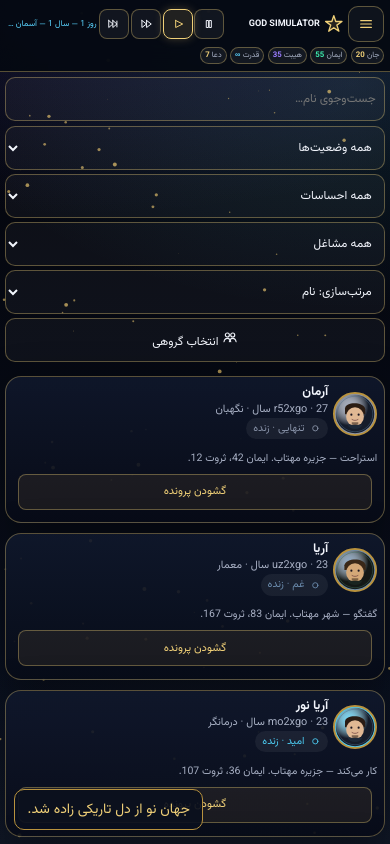
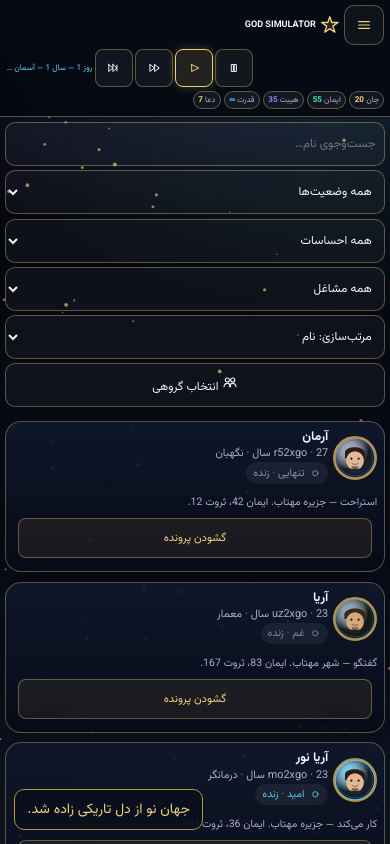
Before and after one commit to mrkhoshkam78/GodSimulator, a plain HTML site: page index.html in a window 390 px wide. Both pictures are taken after a click on the button "آغاز آفرینش". Drawn offline with Linux system fonts and the light colour scheme.

Commit message:
Add files via upload

```diff
--- a/css/style.css
+++ b/css/style.css
@@ -351,7 +351,7 @@ html, body { overflow: hidden; max-width: 100%; }
   .topbar-main { gap: .4rem; min-height: 38px; }
   .brand small { display: none; }
   .brand strong { font-size: .78rem; }
-  .time-controls button { width: 32px; height: 32px; }
+  .time-controls button { width: 36px; height: 36px; min-width: 36px; min-height: 36px; }
   #time-display { font-size: .65rem; max-width: 8.5rem; }
   .stat-pill { font-size: .62rem; padding: .14rem .36rem; }
   .world-stats { gap: .25rem; }
@@ -368,14 +368,14 @@ html, body { overflow: hidden; max-width: 100%; }
   .settings-grid { grid-template-columns: 1fr; }
   .divine-banner { top: 12%; min-width: 88vw; padding: .8rem 1rem; }
   .sidebar { max-width: 100%; }
-  .icon-btn { width: 40px; height: 40px; }
+  .icon-btn { width: 40px; height: 40px; min-width: 40px; min-height: 40px; }
 }
 
 @media (max-width: 400px) {
   .brand strong { font-size: .68rem; }
   .stat-pill { font-size: .6rem; }
-  .time-controls button { width: 32px; height: 32px; }
-  #time-display { font-size: .62rem; max-width: 8rem; }
+  .time-controls button { width: 36px; height: 36px; min-width: 36px; min-height: 36px; }
+  #time-display { font-size: .62rem; max-width: 7.5rem; }
 }
 
 @media (min-width: 961px) {
@@ -628,8 +628,9 @@ html, body {
   -webkit-user-select: none;
   user-select: none;
 }
-.app, .main, .topbar, .sidebar, .view {
+.app, .main, .topbar, .sidebar, .view, .people-grid, .power-grid, .card, .toolbar {
   max-width: 100%;
+  min-width: 0;
 }
 
 /* ===== TOUCH-FRIENDLY BUTTON SIZING ===== */
@@ -944,8 +945,10 @@ button, input[type="button"], input[type="submit"], .icon-btn, .nav-btn, .theme-
     gap: .15rem;
   }
   .time-controls button {
-    width: 34px;
-    height: 34px;
+    width: 38px;
+    height: 38px;
+    min-width: 38px;
+    min-height: 38px;
     font-size: .75rem;
   }
   .brand small {
@@ -963,33 +966,38 @@ button, input[type="button"], input[type="submit"], .icon-btn, .nav-btn, .theme-
     font-size: 14px;
   }
   .topbar-main {
-    min-height: 38px;
+    min-height: 42px;
     gap: .3rem;
+    flex-wrap: wrap;
   }
   .topbar-right {
     gap: .2rem;
+    flex: 1 1 auto;
+    justify-content: flex-end;
+    min-width: 0;
   }
   .time-controls button {
-    width: 32px;
-    height: 32px;
-    min-height: 32px;
+    width: 40px;
+    height: 40px;
+    min-width: 40px;
+    min-height: 40px;
   }
   .time-controls {
-    gap: .12rem;
+    gap: .15rem;
   }
   .icon-btn {
-    min-width: 38px;
-    width: 38px;
-    height: 38px;
-    min-height: 38px;
+    min-width: 40px;
+    width: 40px;
+    height: 40px;
+    min-height: 40px;
   }
   #time-display {
-    font-size: .6rem;
-    max-width: 6.5rem;
+    font-size: .62rem;
+    max-width: 7.5rem;
   }
   .stat-pill {
-    font-size: .56rem;
-    padding: .1rem .28rem;
+    font-size: .58rem;
+    padding: .12rem .3rem;
   }
   .toolbar {
     grid-template-columns: 1fr;
@@ -1013,13 +1021,13 @@ button, input[type="button"], input[type="submit"], .icon-btn, .nav-btn, .theme-
     font-size: 16px;
   }
   .card-actions button {
-    min-height: 36px;
+    min-height: 40px;
     font-size: .8rem;
-    padding: .35rem .4rem;
+    padding: .4rem .45rem;
   }
   .prayer-acts button {
     flex: 1 1 calc(50% - .2rem);
-    min-height: 38px;
+    min-height: 40px;
     font-size: .8rem;
     padding: .45rem .4rem;
   }
@@ -1031,8 +1039,13 @@ button, input[type="button"], input[type="submit"], .icon-btn, .nav-btn, .theme-
     gap: .35rem;
   }
   .theme-btn {
-    min-height: 40px;
+    min-height: 42px;
     font-size: .85rem;
+  }
+  .bar {
+    grid-template-columns: minmax(48px, 65px) 1fr 24px;
+    gap: .3rem;
+    font-size: .68rem;
   }
 }
 
@@ -1046,22 +1059,22 @@ button, input[type="button"], input[type="submit"], .icon-btn, .nav-btn, .theme-
     white-space: nowrap;
     overflow: hidden;
     text-overflow: ellipsis;
-    max-width: 100px;
+    max-width: 90px;
   }
   .icon-btn {
-    width: 36px;
-    height: 36px;
-    min-width: 36px;
-    min-height: 36px;
+    width: 40px;
+    height: 40px;
+    min-width: 40px;
+    min-height: 40px;
   }
   .time-controls button {
-    width: 30px;
-    height: 30px;
-    min-height: 30px;
-    min-width: 30px;
+    width: 38px;
+    height: 38px;
+    min-height: 38px;
+    min-width: 38px;
   }
   .sidebar {
-    width: min(90vw, 290px);
+    width: min(92vw, 300px);
   }
   .modal-panel {
     width: 95vw;
@@ -1098,4 +1111,17 @@ button, input[type="button"], input[type="submit"], .icon-btn, .nav-btn, .theme-
   .toolbar {
     gap: .3rem;
   }
+  #time-display {
+    font-size: .58rem;
+    max-width: 6.2rem;
+  }
+  .bar {
+    grid-template-columns: minmax(42px, 58px) 1fr 22px;
+    font-size: .65rem;
+  }
+  .card-actions button {
+    min-height: 40px;
+    min-width: 0;
+    flex: 1 1 45%;
+  }
 }
```
